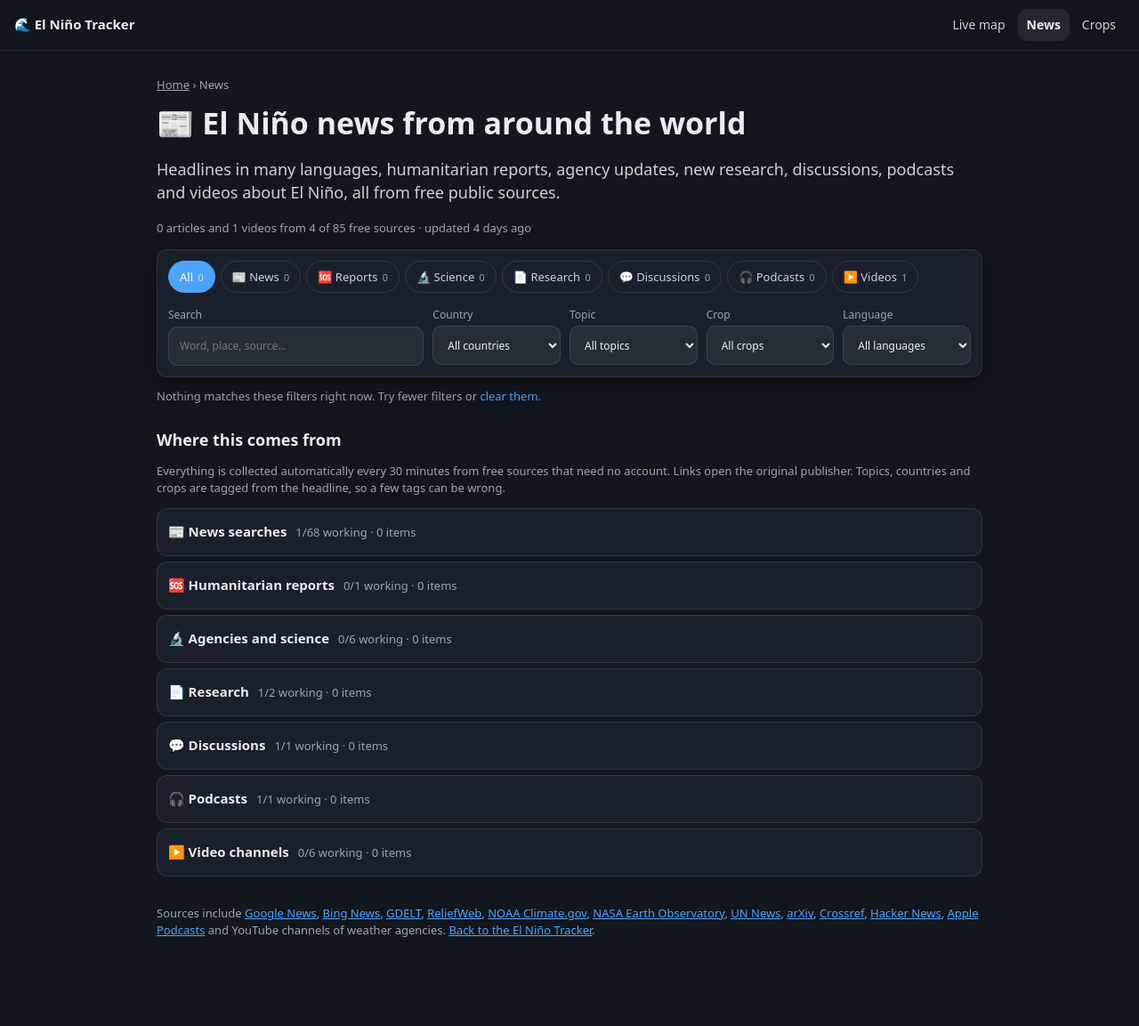
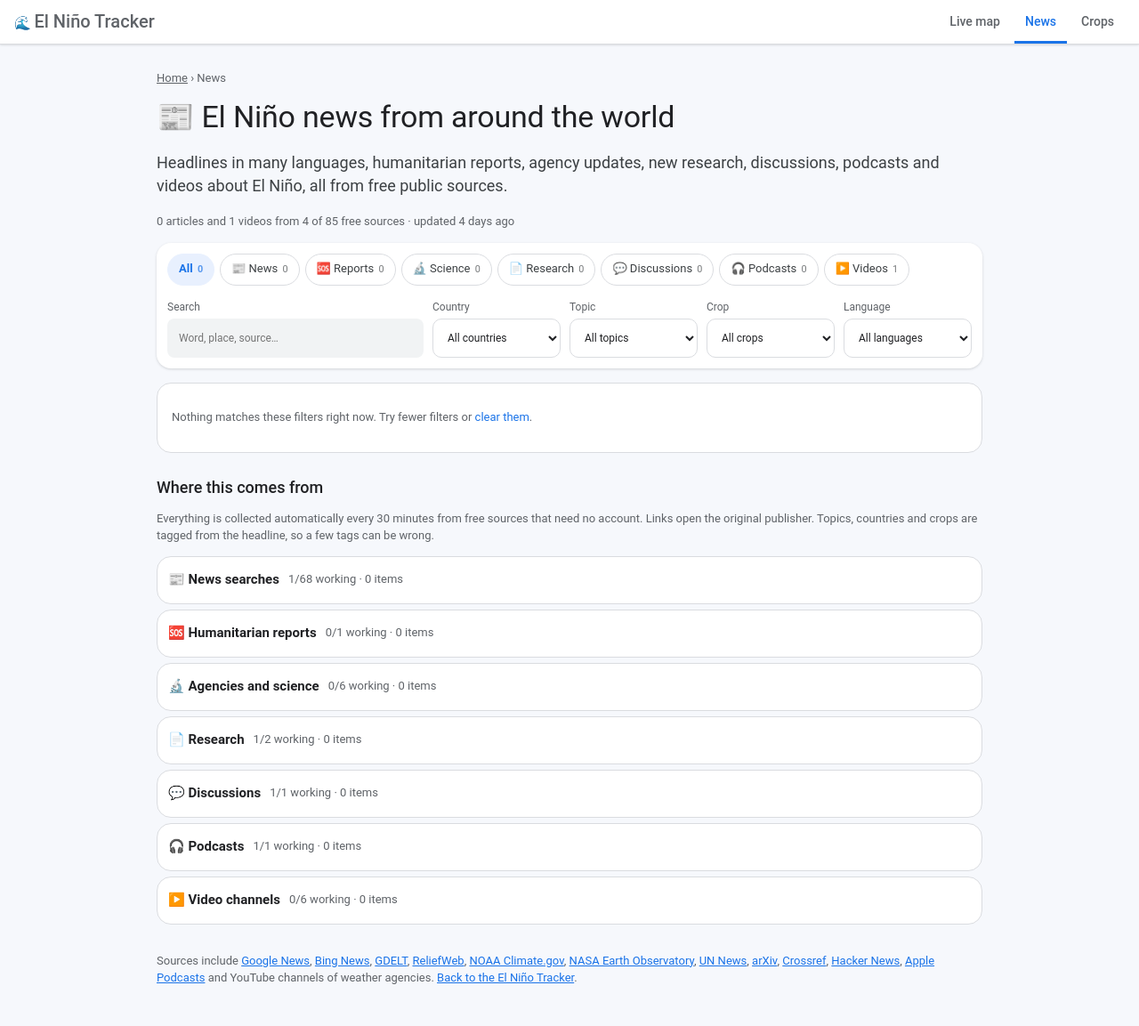
Before and after one commit to 3dworldfreenow/weather, a Flask app: page /news/ in a window 1280 px wide. Shown: the whole page at 89% size. Before the commit the page ends 1053 px from the top, so only its background shows below. Run offline with Flask 3, Linux system fonts and the light colour scheme; data that the repository does not hold is empty.

Commit message:
Switch every page to a light, Google News-style look
White pages and cards, Google blue accents and tabs, rounded light chips and
search boxes, and news cards with the source's icon above the headline and a
thumbnail on the right. The map app's panels, the globe's surroundings, charts
and badges use the same light colours.

Co-Authored-By: Claude Opus 5.5 <noreply@anthropic.com>
Claude-Session: https://claude.ai/code/session_01JpX73cFMgVXYHLSEGGTtW4

```diff
--- a/weather_app/seo.py
+++ b/weather_app/seo.py
@@ -18,7 +18,7 @@ KEYWORDS = (
     "sea surface temperature anomaly, Pacific Ocean temperature, El Niño news, El Niño monsoon India, "
     "El Niño tracker, NOAA ENSO"
 )
-THEME_COLOR = "#12161e"
+THEME_COLOR = "#ffffff"
 
 # Plain-language answers shown in the Learn panel and published as FAQ structured data.
 FAQ = [
--- a/weather_app/static/css/style.css
+++ b/weather_app/static/css/style.css
@@ -3,22 +3,25 @@
    Wider screens (≥ 900px): the sheet becomes a left side panel. */
 
 :root {
-  --bg: rgba(18, 22, 30, 0.9);
-  --bg-solid: #12161e;
-  --bg-raised: #1a202b;
-  --bg-hover: rgba(255, 255, 255, 0.08);
-  --border: rgba(255, 255, 255, 0.10);
-  --text: #e8ecf3;
-  --text-2: #c9d1dd;
-  --muted: #9aa4b5;
-  --accent: #4da3ff;
-  --warm: #ff8a7a;   /* text on dark: El Niño / warmer */
-  --cool: #7fb2ff;   /* text on dark: La Niña / cooler */
-  --warm-mark: #e8604f; /* chart marks (validated on the dark surface) */
+  /* Light, Google News–style theme */
+  --bg: rgba(255, 255, 255, 0.97);
+  --bg-solid: #f6f8fc;   /* page background */
+  --bg-raised: #ffffff;  /* cards */
+  --bg-hover: #f1f3f4;
+  --border: #dadce0;
+  --text: #202124;
+  --text-2: #3c4043;
+  --muted: #5f6368;
+  --accent: #1a73e8;
+  --accent-soft: #e8f0fe;
+  --warm: #c5221f;   /* text on light: El Niño / warmer */
+  --cool: #1967d2;   /* text on light: La Niña / cooler */
+  --warm-mark: #e8604f; /* chart marks */
   --cool-mark: #4a8be8;
-  --radius: 14px;
-  --shadow: 0 6px 24px rgba(0, 0, 0, 0.35);
-  --font: system-ui, -apple-system, "Segoe UI", Roboto, "Noto Sans", sans-serif;
+  --grid: rgba(60, 64, 67, .12);
+  --radius: 16px;
+  --shadow: 0 1px 2px rgba(60, 64, 67, .3), 0 2px 6px 2px rgba(60, 64, 67, .15);
+  --font: "Google Sans", Roboto, "Segoe UI", system-ui, -apple-system, "Noto Sans", Arial, sans-serif;
   --safe-top: env(safe-area-inset-top, 0px);
   --safe-bottom: env(safe-area-inset-bottom, 0px);
   --gap: 8px;
@@ -78,11 +81,12 @@ body.globe-mode .leaflet-control-container { display: none !important; }
 .cool { color: var(--cool); }
 .search, select {
   width: 100%; min-height: 44px; padding: 8px 12px; border-radius: 10px;
-  border: 1px solid var(--border); background: rgba(255, 255, 255, 0.06); color: var(--text);
-  outline: none; color-scheme: dark;
+  border: 1px solid var(--border); background: #fff; color: var(--text);
+  outline: none; color-scheme: light;
 }
-.search:focus, select:focus { border-color: var(--accent); }
-select option { background: var(--bg-solid); }
+.search { background: var(--bg-hover); border-color: transparent; border-radius: 8px; }
+.search:focus, select:focus { border-color: var(--accent); background: #fff; box-shadow: 0 1px 6px rgba(32, 33, 36, .18); }
+select option { background: #fff; }
 
 /* ---------- Top bar ---------- */
 .topbar {
@@ -192,13 +196,13 @@ select option { background: var(--bg-solid); }
 
 /* ---------- News ---------- */
 .news-tools { position: sticky; top: -10px; z-index: 2; background: var(--bg-solid); margin: -10px -16px 0; padding: 10px 16px 6px; border-bottom: 1px solid var(--border); }
-.seg { display: flex; gap: 4px; background: rgba(255,255,255,.05); padding: 3px; border-radius: 12px; }
+.seg { display: flex; gap: 4px; background: var(--bg-hover); padding: 3px; border-radius: 12px; }
 .seg .seg-btn { flex: 1; min-height: 40px; }
 #news-filters { display: flex; flex-direction: column; gap: 8px; margin-top: 8px; }
 .chips { display: flex; gap: 6px; overflow-x: auto; scrollbar-width: none; padding-bottom: 2px; }
 .chips::-webkit-scrollbar { display: none; }
 .chip { flex: none; min-height: 36px; padding: 6px 12px; border-radius: 18px; border: 1px solid var(--border); background: transparent; color: var(--text-2); font-size: 13px; white-space: nowrap; }
-.chip.active { background: var(--accent); border-color: var(--accent); color: #fff; }
+.chip.active { background: var(--accent-soft); border-color: var(--accent-soft); color: var(--accent); font-weight: 600; }
 .news-selects { display: grid; grid-template-columns: 1fr 1fr; gap: 6px; }
 .news-selects select { min-height: 40px; font-size: 13px; }
 .news-item { display: flex; gap: 10px; padding: 11px 0; border-bottom: 1px solid var(--border); color: var(--text); text-decoration: none; }
@@ -468,3 +472,39 @@ body.page { overflow: visible; height: auto; overscroll-behavior: auto; backgrou
   .news-page .lead, .crops-page .lead { font-size: 16px; }
   .news-page .status-pill { font-size: 13px; }
 }
+
+/* ---------- Google News look for the content pages ---------- */
+.crops-top { background: #fff; backdrop-filter: none; box-shadow: 0 1px 2px rgba(60, 64, 67, .15); border-bottom: 1px solid var(--border); }
+.crops-home b { font-weight: 500; font-size: 20px; color: var(--muted); }
+.crops-links a { border-radius: 0; color: var(--muted); font-weight: 500; padding: 14px 12px; margin: -10px 0; }
+.crops-links a:hover { color: var(--text); }
+.crops-links a[aria-current="page"] { background: none; color: var(--accent); font-weight: 500; box-shadow: inset 0 -3px 0 var(--accent); }
+.page h1 { font-weight: 400; letter-spacing: -.2px; }
+.page h2 { font-weight: 500; }
+.card { border-radius: 16px; }
+.crop-controls { box-shadow: 0 1px 3px rgba(60, 64, 67, .2); border: 0; }
+.chip { border-color: var(--border); color: var(--text-2); background: #fff; }
+.chip:hover { background: var(--bg-hover); }
+.price-card, .crop-mini { border-radius: 16px; }
+.table-scroll { background: #fff; }
+.crop-table th { background: #f8f9fa; }
+.news-page #news-list { background: #fff; border: 1px solid var(--border); border-radius: 16px; padding: 4px 16px; margin-top: 16px; }
+.news-page #news-list > .muted { padding: 12px 0; }
+.news-item.gn { gap: 16px; padding: 16px 0; align-items: flex-start; }
+.news-item.gn:last-of-type { border-bottom: 0; }
+.gn-body { flex: 1; min-width: 0; }
+.news-src { display: flex; align-items: center; gap: 8px; font-size: 12px; font-weight: 500; color: var(--text-2); margin-bottom: 6px; }
+.news-src .favicon { width: 16px; height: 16px; border-radius: 3px; flex: none; }
+.news-src .kind-badge { margin: 0; }
+.news-item.gn .news-title { font-size: 17px; font-weight: 500; line-height: 1.35; color: var(--text); }
+.news-item.gn:hover .news-title { text-decoration: underline; color: var(--text); }
+.news-item.gn .news-meta { font-size: 12px; margin-top: 8px; }
+.gn-thumb { width: 104px; height: 104px; object-fit: cover; border-radius: 12px; flex: none; background: var(--bg-hover); }
+.news-page .more-btn { margin: 8px 0 12px; background: #fff; color: var(--accent); font-weight: 500; }
+.tag { background: var(--bg-hover); color: var(--text-2); border-radius: 12px; padding: 2px 8px; }
+.flag { background: var(--bg-hover); color: var(--text-2); }
+.source-group { border-radius: 16px; }
+@media (max-width: 599px) {
+  .gn-thumb { width: 80px; height: 80px; }
+  .news-item.gn .news-title { font-size: 16px; }
+}
--- a/weather_app/static/js/app.js
+++ b/weather_app/static/js/app.js
@@ -504,8 +504,8 @@
     const pts = values.map((v, i) => `${(i / Math.max(1, values.length - 1)) * w},${y(v).toFixed(1)}`).join(" ");
     const last = values[values.length - 1];
     return `<svg width="${w}" height="${h}" viewBox="0 0 ${w} ${h}" aria-hidden="true">
-      <line x1="0" x2="${w}" y1="${h / 2}" y2="${h / 2}" stroke="rgba(255,255,255,.2)" />
-      <polyline points="${pts}" fill="none" stroke="${last >= 0 ? "#ff8a7a" : "#7fb2ff"}" stroke-width="1.6" /></svg>`;
+      <line x1="0" x2="${w}" y1="${h / 2}" y2="${h / 2}" stroke="rgba(60,64,67,.25)" />
+      <polyline points="${pts}" fill="none" stroke="${last >= 0 ? "#d93025" : "#1a73e8"}" stroke-width="1.6" /></svg>`;
   }
 
   function renderEnso(d) {
@@ -1257,7 +1257,7 @@
         // Hidden "anchor" layers keep the stacking order stable as layers come and go:
         // imagery < satellites < impacts < sea temperature < night < labels < Niño boxes.
         layers: [
-          { id: "space", type: "background", paint: { "background-color": "#02040a" } },
+          { id: "space", type: "background", paint: { "background-color": "#a9c4e6" } },
           { id: "imagery", type: "raster", source: "imagery" },
           { id: "anchor-impacts", type: "background", layout: { visibility: "none" } },
           { id: "anchor-sst", type: "background", layout: { visibility: "none" } },
--- a/weather_app/static/js/news.js
+++ b/weather_app/static/js/news.js
@@ -115,12 +115,17 @@
       ...(a.crops || []).filter((c) => INFO.crops[c]).map((c) => `<span class="tag">${INFO.crops[c].icon} ${escapeHtml(INFO.crops[c].name)}</span>`),
       ...(a.countries || []).filter((c) => INFO.countries[c]).slice(0, 3).map((c) => `<span class="tag">📍 ${escapeHtml(INFO.countries[c].name)}</span>`),
     ].join("");
-    return `<a class="news-item" href="${escapeHtml(url)}" target="_blank" rel="noopener noreferrer">
-      ${img ? `<img src="${escapeHtml(img)}" alt="" loading="lazy" referrerpolicy="no-referrer" onerror="this.remove()">` : ""}
-      <div><div class="news-title">${escapeHtml(a.title)}</div>
+    const host = new URL(url).hostname;
+    return `<a class="news-item gn" href="${escapeHtml(url)}" target="_blank" rel="noopener noreferrer">
+      <div class="gn-body">
+        <div class="news-src"><img class="favicon" src="https://www.google.com/s2/favicons?domain=${encodeURIComponent(host)}&sz=32" alt="" loading="lazy" referrerpolicy="no-referrer" onerror="this.style.visibility='hidden'">
+          <span>${escapeHtml(a.source)}</span>${kind !== "news" ? `<span class="kind-badge k-${kind}">${KINDS[kind].icon} ${KINDS[kind].label}</span>` : ""}</div>
+        <div class="news-title">${escapeHtml(a.title)}</div>
         ${a.summary && kind !== "news" ? `<div class="news-summary">${escapeHtml(a.summary)}</div>` : ""}
-        <div class="news-meta">${kind !== "news" ? `<span class="kind-badge k-${kind}">${KINDS[kind].icon} ${KINDS[kind].label}</span>` : ""}${a.country ? `<span class="flag">${escapeHtml(a.country)}</span>` : ""}${escapeHtml(a.source)}${a.language ? ` · ${escapeHtml(a.language)}` : ""}${a.published ? ` · ${escapeHtml(timeAgo(a.published))}` : ""}</div>
-        ${tags ? `<div class="news-tags">${tags}</div>` : ""}</div>
+        <div class="news-meta">${[a.published && timeAgo(a.published), a.country, a.language].filter(Boolean).map(escapeHtml).join(" · ")}</div>
+        ${tags ? `<div class="news-tags">${tags}</div>` : ""}
+      </div>
+      ${img ? `<img class="gn-thumb" src="${escapeHtml(img)}" alt="" loading="lazy" referrerpolicy="no-referrer" onerror="this.remove()">` : ""}
     </a>`;
   }
 
```
Also changed, not shown: other parts of weather_app/static/css/style.css (+28 -28 lines).
